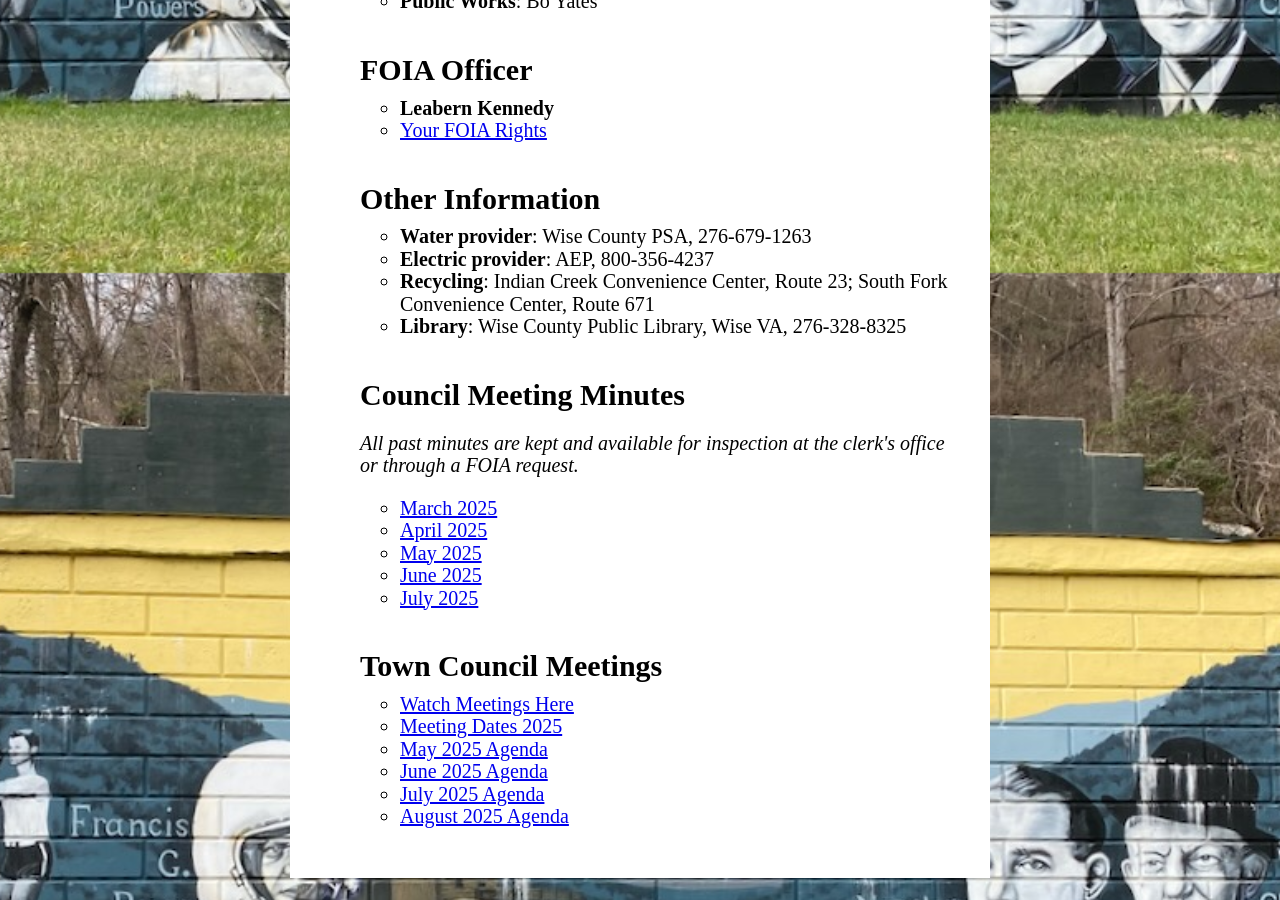
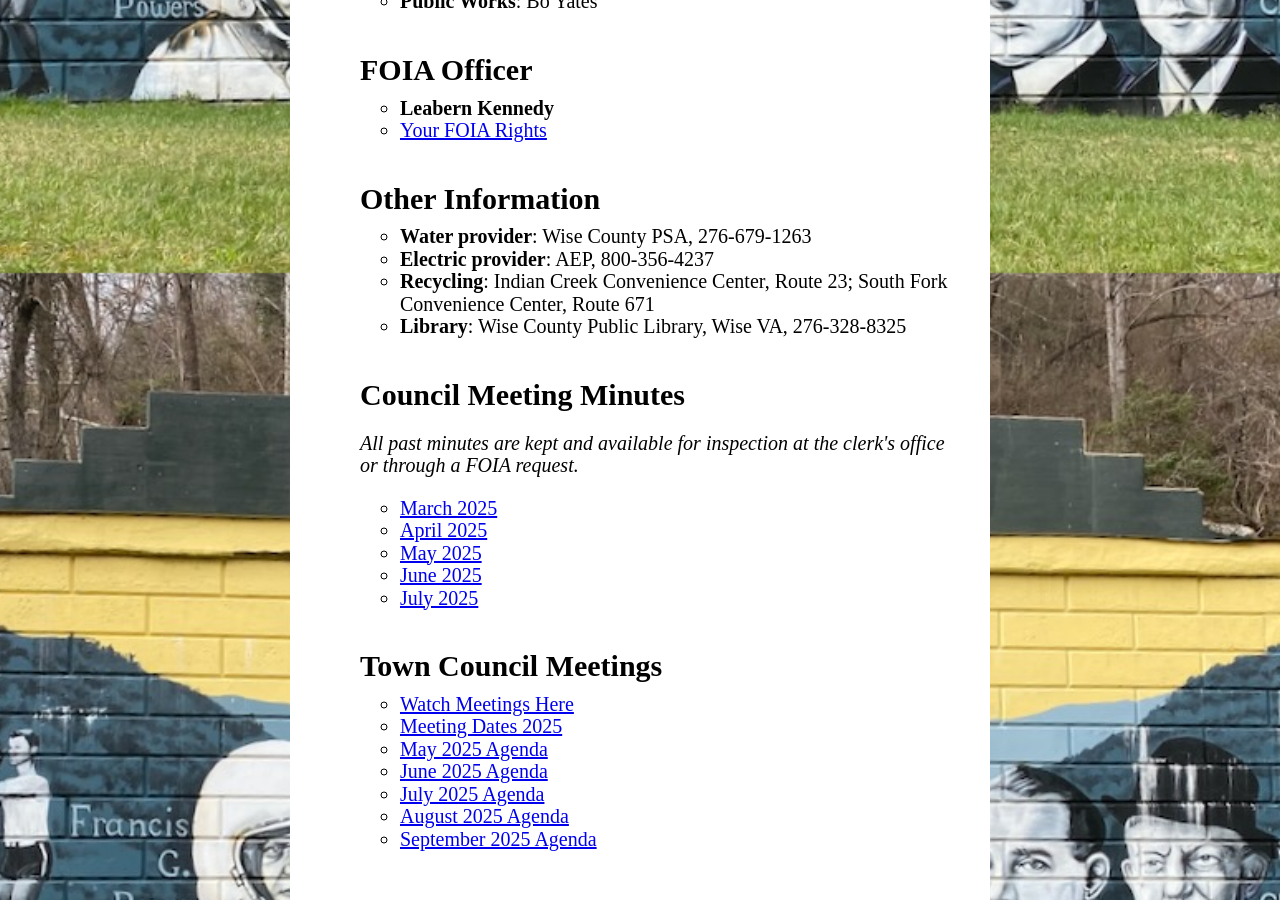
Before and after one commit to poundva/poundva.github.io, a Jekyll site: the page built from index.html, in a window 1280 px wide and 900 px high, scrolled down 3327 px. Built offline with Jekyll 4.4.1, drawn with Linux system fonts in a browser that asks for light colours; some web fonts are replaced.

Commit message:
Update index.html

```diff
--- a/index.html
+++ b/index.html
@@ -113,3 +113,4 @@ title: Home
     <li><a href="forms/JUNE 2025 AGENDA.pdf">June 2025 Agenda</a></li>
     <li><a href="forms/JULY 2025 AGENDA (1).pdf">July 2025 Agenda</a></li>
     <li><a href="forms/Pound August Agenda 8357.pdf">August 2025 Agenda</a></li>
+    <li><a href="agendas/SEPTEMBER 2025 AGENDA.pdf">September 2025 Agenda</a></li>
```
